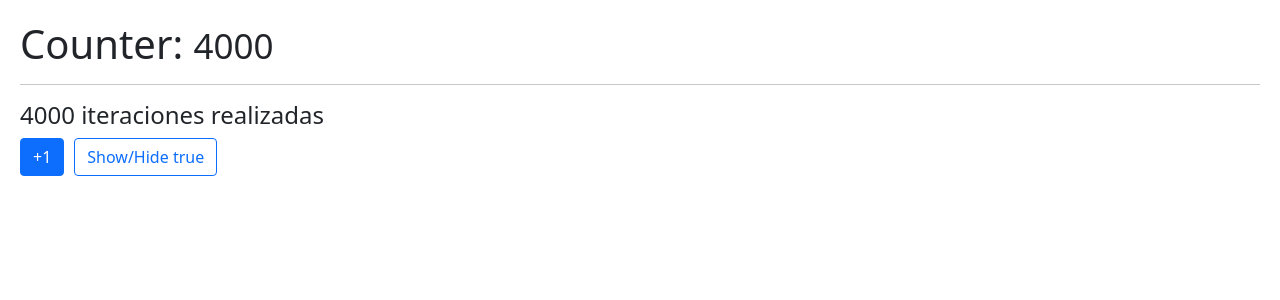
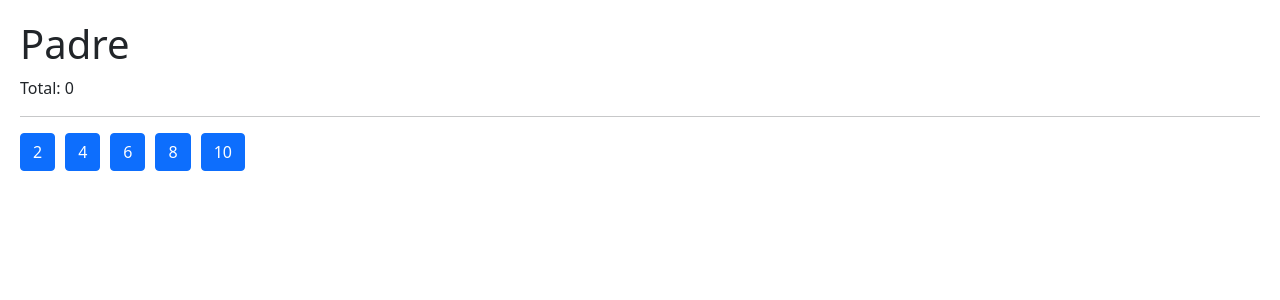
Before and after one commit to supergise/Hooks-vs2, a React (Vite) app: page / in a window 1280 px wide. Shown: the top 300 px of the page. Built offline with nearby package versions, Linux system fonts and the light colour scheme.

Commit message:
callbackHook

```diff
--- /dev/null
+++ b/src/06-memos/CallbackHook.jsx
@@ -0,0 +1,35 @@
+import { useCallback, useState } from "react";
+import { ShowIncrement } from "./ShowIncrement";
+
+export const CallbackHook = () => {
+
+    const [counter, setCounter] = useState(10);
+
+    const incrementFather = useCallback(() => {
+        setCounter((value) => value + 1);
+    }, [],)
+
+    return (
+        <>
+            <h1>useCallback Hook: {counter}</h1>
+            <hr />
+
+            <ShowIncrement increment={incrementFather} />
+        </>
+    );
+};
+
+// useCallback sirve para memo funciones
+
+// const incrementFather = useCallback(() => {
+//     setCounter(counter +1);
+// }, [])
+
+// const incrementFather = () => {
+//     setCounter(counter +1);
+// }
+
+// otro uso
+// useEffect(() => {
+    //     //incrementFather();
+    // }, [incrementFather])
--- a/src/06-memos/MemoHook.jsx
+++ b/src/06-memos/MemoHook.jsx
@@ -10,6 +10,7 @@
 };
 
 export const MemoHook = () => {
+
     const { counter, increment } = useCounter(4000);
     const [show, setShow] = useState(true);
 
--- a/src/06-memos/Memorize.jsx
+++ b/src/06-memos/Memorize.jsx
@@ -3,13 +3,14 @@
 import { Small } from "./Small";
 
 export const Memorize = () => {
+
     const { counter, increment } = useCounter(10);
     const [show, setShow] = useState(true);
 
     return (
         <>
             <h1>
-                Counter: <Small value={counter} />{" "}
+                Counter: <Small value={counter} />
             </h1>
             <hr />
 
--- a/src/06-memos/Small.jsx
+++ b/src/06-memos/Small.jsx
@@ -1,7 +1,7 @@
+import React from 'react';
+// import {memo} from 'react';
 
-import {memo} from 'react';
-
-export const Small = memo(({value}) => {
+export const Small = React.memo(({value}) => {
 
     console.log('me volví a dibujar');
 
--- /dev/null
+++ b/src/07-tarea-memo/Hijo.jsx
@@ -0,0 +1,15 @@
+import React from "react";
+
+export const Hijo = React.memo(({ numero, incrementar }) => {
+
+    console.log('  Me volví a generar :(  ');
+
+    return (
+        <button
+            className="btn btn-primary mr-3"
+            onClick={ () => incrementar( numero ) }
+        >
+            { numero }
+        </button>
+    )
+})
--- /dev/null
+++ b/src/07-tarea-memo/Padre.jsx
@@ -0,0 +1,36 @@
+
+import { Hijo } from './Hijo'
+import { useCallback, useState } from 'react';
+
+export const Padre = () => {
+
+    const numeros = [2,4,6,8,10];
+    const [valor, setValor] = useState(0);
+
+    const incrementar = useCallback(
+        ( num ) => {
+        setValor((oldValue) => oldValue + num );
+    }, [], // [] porque no necesitamos se redibuje
+    );
+
+
+    return (
+        <div>
+            <h1>Padre</h1>
+            <p> Total: { valor } </p>
+
+            <hr />
+
+            {
+                numeros.map( n => (
+                    <Hijo
+                        key={ n }
+                        numero={ n }
+                        incrementar={ incrementar }
+                    />
+                ))
+            }
+            {/* <Hijo /> */}
+        </div>
+    )
+}
--- a/src/main.jsx
+++ b/src/main.jsx
@@ -9,14 +9,15 @@
 // import { FocusScreen } from "./04-useRef/FocusScreen";
 // import { Layout } from "./05-useLayoutEffect/Layout";
 // import { Memorize } from "./06-memos/Memorize";
-import { MemoHook } from "./06-memos/MemoHook";
+// import { MemoHook } from "./06-memos/MemoHook";
+// import { CallbackHook } from "./06-memos/CallbackHook";
+// import { MemoHook } from "./06-memos/MemoHook";
+import { Padre } from "./07-tarea-memo/Padre";
 
 import "./index.css";
 
-
 ReactDOM.createRoot(document.getElementById("root")).render(
     // <React.StrictMode>
-        <MemoHook/>
-
+    <Padre />
     // </React.StrictMode>
 );
```
Also changed, not shown: src/06-memos/ShowIncrement.jsx (added, +17 -0 lines).
